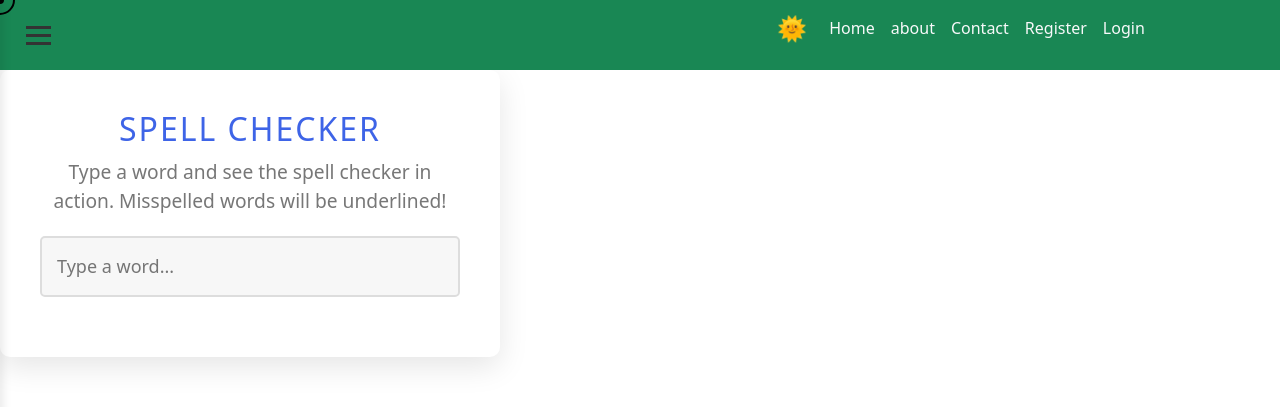
After one commit to Bharathkumar-28/logicheist, a Django app: page /spell/ in a window 1280 px wide. The commit adds this page. Shown: the top 407 px of the page. Run offline with Django 5.2, Linux system fonts and the light colour scheme; some libraries are stand-ins or nearby versions.

```diff
--- a/adminpanel/templates/includes/header.html
+++ b/adminpanel/templates/includes/header.html
@@ -37,7 +37,7 @@
       <a href="/" ></a>
       <a href={% url "profile" %} >Profile</a>
       <a href= "/contact" >Contact</a>
-      <a href="#" onclick="menuItemClick('Services')">Services</a>
+
       <a href="/logout">Logout</a>
   </div>
   <div class="cursor-dotda" id="cursor-dot"></div>
--- /dev/null
+++ b/adminpanel/templates/spell.html
@@ -0,0 +1,137 @@
+{% extends 'base.html' %}
+
+{% block content %}
+<style>
+    /* Body styling */
+
+
+    /* Spell check container styling */
+    .spell-check-container {
+
+        text-align: center;
+        padding: 40px;
+        background-color: #fff;
+        border-radius: 10px;
+        box-shadow: 0 10px 30px rgba(0, 0, 0, 0.1);
+        width: 100%;
+        max-width: 500px;
+        transition: transform 0.3s ease;
+    }
+
+    /* Hover effect for the container */
+    .spell-check-container:hover {
+        transform: translateY(-10px); /* Subtle lift effect on hover */
+    }
+
+    .spell-check-container h2 {
+        color: #3e64e7;
+        font-size: 2em;
+        margin-bottom: 10px;
+        text-transform: uppercase;
+        letter-spacing: 2px;
+    }
+
+    .spell-check-container p {
+        font-size: 1.2em;
+        color: #777;
+        margin-bottom: 20px;
+        line-height: 1.5;
+    }
+
+    /* Input field styling */
+    .spell-check-input {
+        width: 100%;
+        padding: 15px;
+        font-size: 18px;
+        border: 2px solid #ddd;
+        border-radius: 5px;
+        outline: none;
+        transition: border-color 0.3s ease, box-shadow 0.3s ease;
+        background-color: #f7f7f7;
+        color: #333;
+    }
+
+    /* Focused input field */
+    .spell-check-input:focus {
+        border-color: #4caf50;
+        box-shadow: 0 0 10px rgba(76, 175, 80, 0.3);
+        background-color: #ffffff;
+    }
+
+    /* Hover effect for the input field */
+    .spell-check-input:hover {
+        border-color: #388e3c; /* Darker green on hover */
+        box-shadow: 0 0 8px rgba(56, 142, 108, 0.2);
+    }
+
+    /* Add a pulse effect to the button (optional) */
+    .spell-check-input:active {
+        animation: pulse 0.6s ease-out;
+    }
+
+    /* Keyframe for pulse animation */
+    @keyframes pulse {
+        0% {
+            transform: scale(1);
+        }
+        50% {
+            transform: scale(1.1);
+        }
+        100% {
+            transform: scale(1);
+        }
+    }
+
+    /* Error highlighting for misspelled words */
+    .misspelled {
+        border-color: #f44336;
+        box-shadow: 0 0 10px rgba(244, 67, 54, 0.3);
+        color: #f44336;
+    }
+
+    /* Feedback text */
+    .feedback {
+        margin-top: 20px;
+        font-size: 1.2em;
+        color: #ff5722;
+    }
+
+</style>
+
+<body>
+
+    <div class="spell-check-container">
+        <h2>Spell Checker</h2>
+        <p>Type a word and see the spell checker in action. Misspelled words will be underlined!</p>
+
+        <input type="text" id="spellCheckInput" placeholder="Type a word..." class="spell-check-input">
+        <div class="feedback" id="feedback"></div>
+    </div>
+
+    <script>
+        // List of valid words for checking spelling
+        const dictionary = ['apple', 'banana', 'orange', 'grape', 'pear', 'melon', 'watermelon', 'kiwi', 'pineapple', 'strawberry'];
+
+        const inputField = document.getElementById('spellCheckInput');
+        const feedbackElement = document.getElementById('feedback');
+
+        // Listen for input events
+        inputField.addEventListener('input', function() {
+            let userInput = inputField.value.trim().toLowerCase();  // Get user input
+
+            // Check if the word is in the dictionary
+            if (dictionary.includes(userInput)) {
+                inputField.classList.remove('misspelled');  // Remove misspelled class
+                feedbackElement.textContent = 'The word is correct!';  // Correct feedback
+                feedbackElement.style.color = '#4caf50';  // Green color for correct
+            } else {
+                inputField.classList.add('misspelled');  // Add misspelled class
+                feedbackElement.textContent = 'Misspelled word!';  // Misspelled feedback
+                feedbackElement.style.color = '#f44336';  // Red color for incorrect
+            }
+        });
+    </script>
+
+</body>
+
+{% endblock %}
--- a/adminpanel/views.py
+++ b/adminpanel/views.py
@@ -142,6 +142,9 @@ def resetpassword(request,uidb64,token):
 
 def game(request):
     return render (request,"game.html")
+def spell(request):
+    return render(request,"spell.html")
+
 def index(request):
     return render(request,"index.html")
 def profiles(request):
--- a/djangoproject/settings.py
+++ b/djangoproject/settings.py
@@ -87,6 +87,7 @@ DATABASES = {
         "PORT":'3306',
         'OPTIONS': {
             'charset': 'utf8',
+
         }
     }
 }
--- a/djangoproject/urls.py
+++ b/djangoproject/urls.py
@@ -36,9 +36,11 @@ urlpatterns = [
     path('game/',views.game,name='game'),
     path('profiles/',views.profiles,name='profile'),
     path('createprofile/',views.createprofile,name='createprofile'),
+
     path('contact/',views.contact,name='contact'),
     path('graph/',views.graph,name='graph'),
     path('result/',views.result,name='result'),
+        path('spell/',views.spell,name='spell'),
 
 
 
```
Also changed, not shown: adminpanel/templates/deepak.html (deleted, +0 -121 lines), adminpanel/templates/index.html (+39 -14 lines).
